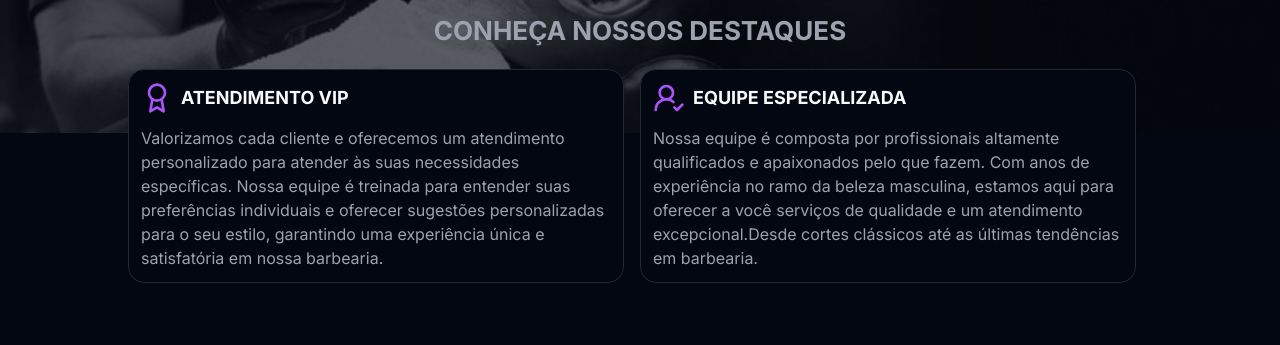
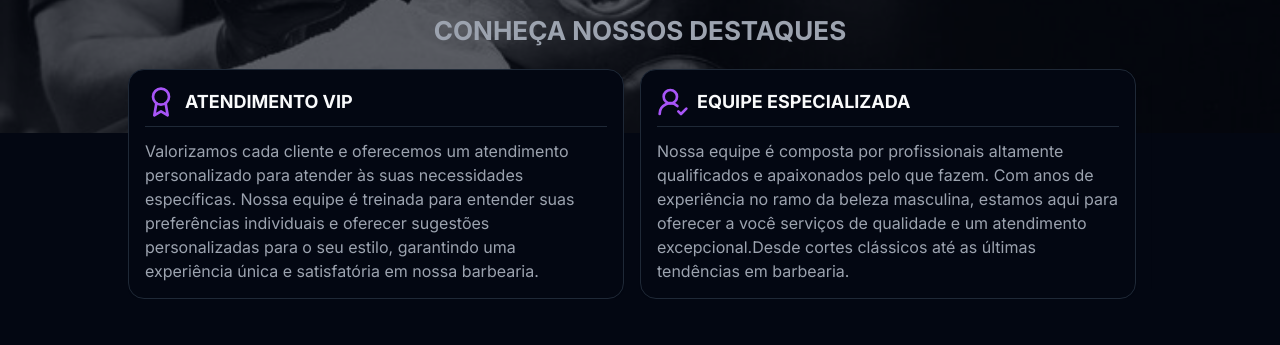
Before and after one commit to Israelkilday/BARBERBLEND, a Next.js app: page / in a window 1280 px wide. Shown: the part 437-782 px from the top of the page. Built offline with nearby package versions, Linux system fonts and the light colour scheme; no server answers; the database is empty.

Commit message:
style: adjusting card services on page home

```diff
--- a/app/(home)/_components/servicesSection.tsx
+++ b/app/(home)/_components/servicesSection.tsx
@@ -46,11 +46,11 @@ const ServicesSection = () => {
       <CarouselContent className="w-11/12 lg:w-1/2">
         {services.map(card => (
           <CarouselItem key={card.id}>
-            <Card className="min-w-full max-w-full rounded-2xl h-[250px] md:h-40 lg:h-[214px]">
-              <CardContent className="px-1 py-0 pt-1">
+            <Card className="min-w-full max-w-full rounded-2xl h-[248px] md:h-44 lg:h-[230px] ">
+              <CardContent className="px-2 py-0 pt-2">
                 <div className="flex gap-1 flex-col items-start px-2 pb-3 ">
 
-                  <h2 className="flex gap-2 items-center font-bold mt-2 mb-2 overflow-hidden text-ellipsis text-nowrap lg:text-lg">
+                  <h2 className="flex w-full gap-2 items-center font-bold mt-2 mb-2 overflow-hidden text-ellipsis text-nowrap lg:text-lg pb-2 border-b border-solid border-secondary">
                     {card.icon}
                     {card.title}
                   </h2>
--- a/app/barbershops/[id]/_components/sectionBarbers.tsx
+++ b/app/barbershops/[id]/_components/sectionBarbers.tsx
@@ -61,7 +61,7 @@ const SectionBarbers = () => {
                     {barbers.map(card => (
                         <CarouselItem key={card.id}>
                             <Card className="min-w-full max-w-full h-72 md:h-[340px] lg:h-[410px] rounded-2xl">
-                                <CardContent className="px-1 pt-1">
+                                <CardContent className="p-0 px-1 pt-1">
                                     <div className="w-full h-52 md:h-64 lg:h-80 rounded-2xl relative overflow-hidden">
                                         <Image
                                             fill
```
Also changed, not shown: public/banner1.jpeg (deleted).
